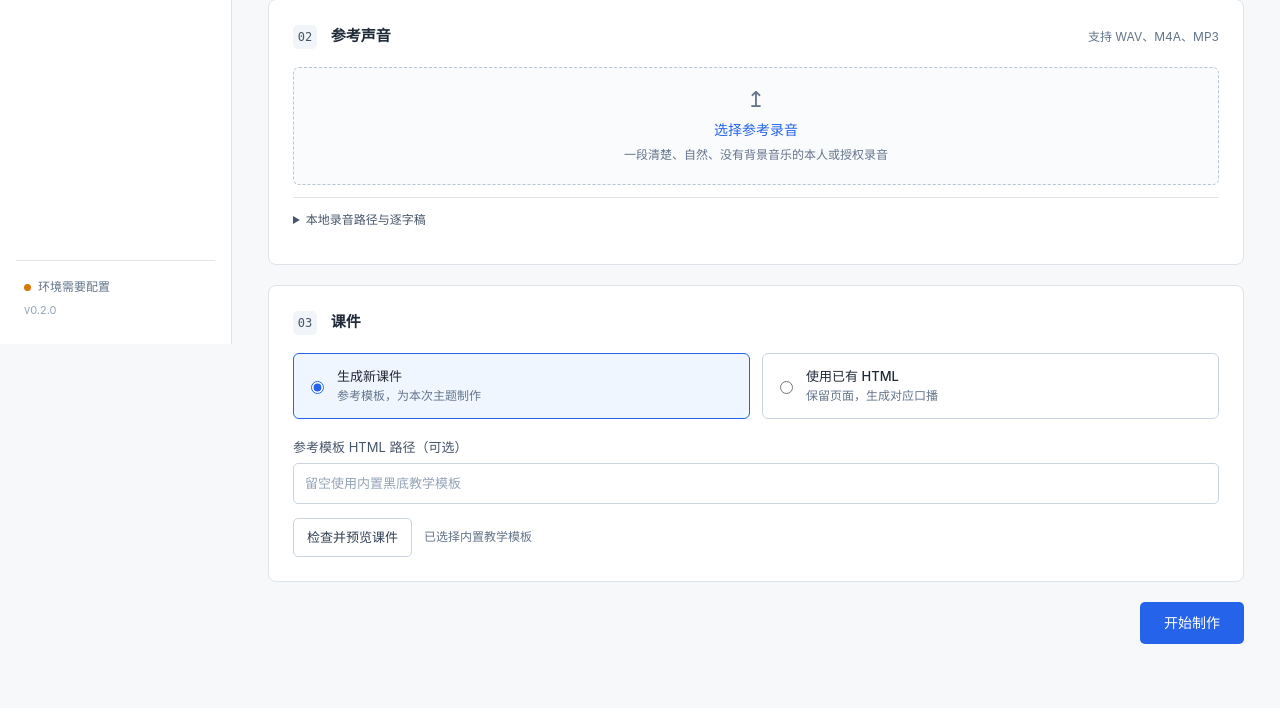
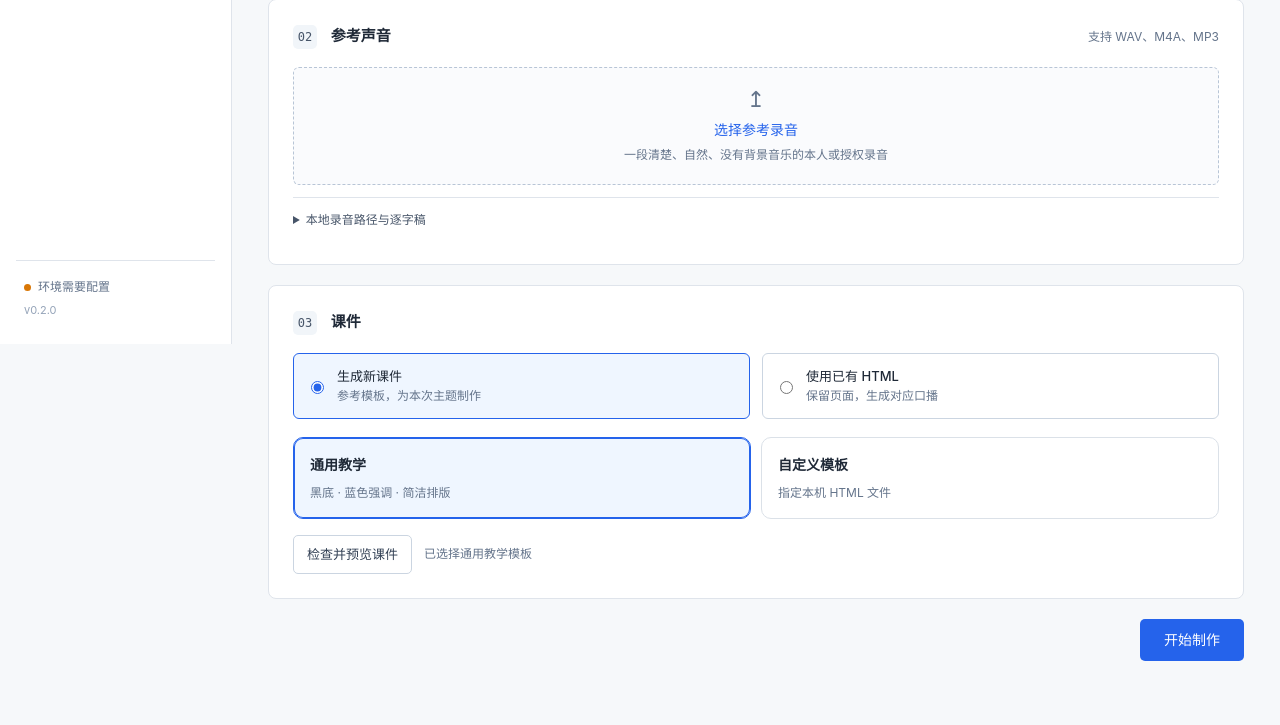
Before and after one commit to g29573537-ai/knowledge-video-studio, a FastAPI app: page / in a window 1280 px wide. Shown: the part 456-1181 px from the top of the page. Before the commit the page ends 1100 px from the top, so only its background shows below. Run offline with FastAPI, Linux system fonts and the light colour scheme; data that the repository does not hold is empty.

Commit message:
Add local brand template picker and custom HTML preview

```diff
--- a/knowledge_video/server.py
+++ b/knowledge_video/server.py
@@ -1,6 +1,7 @@
 from __future__ import annotations
 
 import importlib.util
+import json
 import os
 import shutil
 import uuid
@@ -91,6 +92,37 @@ def create_app(data_dir=None):
     @app.get("/api/template/default")
     def default_template():
         return FileResponse(Path(__file__).parent / "templates/default.html")
+
+    @app.get("/api/templates")
+    def templates():
+        result = []
+        for manifest in sorted((data / "templates").glob("*/template.json")):
+            try:
+                entry = json.loads(manifest.read_text())
+                path = (manifest.parent / entry["file"]).resolve()
+                if (
+                    not path.is_relative_to(manifest.parent.resolve())
+                    or not path.is_file()
+                ):
+                    continue
+                result.append(
+                    {
+                        "id": "local-" + manifest.parent.name,
+                        "name": str(entry["name"]),
+                        "description": str(entry.get("description", "本机模板")),
+                        "path": str(path),
+                    }
+                )
+            except (OSError, ValueError, KeyError, TypeError):
+                continue
+        return result + [
+            {
+                "id": "default",
+                "name": "通用教学",
+                "description": "黑底 · 蓝色强调 · 简洁排版",
+                "path": "",
+            }
+        ]
 
     @app.get("/api/jobs")
     def list_jobs():
--- a/knowledge_video/static/app.js
+++ b/knowledge_video/static/app.js
@@ -101,56 +101,128 @@ $("voiceFile").onchange = () => {
 function mode() {
   return document.querySelector("[name=slidesMode]:checked").value;
 }
+let templateOptions = [
+  {
+    id: "default",
+    name: "通用教学",
+    description: "黑底 · 蓝色强调 · 简洁排版",
+    path: "",
+  },
+];
+let selectedTemplate = "default",
+  previewVersion = 0;
+const userPaths = { generate: "", existing: "" };
+function chosenPath() {
+  if (mode() === "existing" || selectedTemplate === "custom")
+    return $("slidesPath").value.trim();
+  return templateOptions.find((t) => t.id === selectedTemplate)?.path || "";
+}
 function resetTemplate() {
+  previewVersion++;
   templateConfirmed = "";
   $("templatePreview").hidden = true;
-  $("templateStatus").textContent =
-    mode() === "generate" && !$("slidesPath").value
-      ? "已选择内置教学模板"
-      : "请检查并预览选定的 HTML";
-  $("pathLabel").firstChild.textContent =
-    mode() === "existing"
-      ? "已有 HTML slides 的本地路径"
-      : "参考模板 HTML 路径（可选）";
-  $("slidesPath").placeholder =
-    mode() === "existing"
-      ? "/absolute/path/slides.html"
-      : "留空使用内置黑底教学模板";
+  $("templateStatus").textContent = "请检查并预览选定的 HTML";
 }
-document
-  .querySelectorAll("[name=slidesMode]")
-  .forEach((x) => (x.onchange = resetTemplate));
-$("slidesPath").oninput = resetTemplate;
-$("inspect").onclick = async () => {
+function templateUI() {
+  const existing = mode() === "existing";
+  $("templatePicker").hidden = existing;
+  $("pathLabel").hidden = !existing && selectedTemplate !== "custom";
+  $("pathLabel").firstChild.textContent = existing
+    ? "已有 HTML slides 的本地路径"
+    : "自定义模板 HTML 的本地路径";
+  $("slidesPath").placeholder = "/absolute/path/slides.html";
+  $("slidesPath").value = userPaths[mode()];
+  $("templatePicker").replaceChildren(
+    ...[
+      ...templateOptions,
+      { id: "custom", name: "自定义模板", description: "指定本机 HTML 文件" },
+    ].map((t) => {
+      const b = document.createElement("button");
+      b.type = "button";
+      b.className = "template-option";
+      b.setAttribute("aria-pressed", String(selectedTemplate === t.id));
+      const name = document.createElement("b"),
+        desc = document.createElement("small");
+      name.textContent = t.name;
+      desc.textContent = t.description;
+      b.append(name, desc);
+      b.onclick = () => {
+        selectedTemplate = t.id;
+        resetTemplate();
+        templateUI();
+        if (t.id !== "custom") inspectTemplate();
+        else $("slidesPath").focus();
+      };
+      return b;
+    }),
+  );
+  if (!existing && selectedTemplate === "default")
+    $("templateStatus").textContent = "已选择通用教学模板";
+}
+document.querySelectorAll("[name=slidesMode]").forEach(
+  (x) =>
+    (x.onchange = () => {
+      resetTemplate();
+      templateUI();
+      if (mode() === "generate" && selectedTemplate !== "custom")
+        inspectTemplate();
+    }),
+);
+$("slidesPath").oninput = () => {
+  userPaths[mode()] = $("slidesPath").value;
+  resetTemplate();
+};
+async function inspectTemplate() {
+  const version = ++previewVersion,
+    path = chosenPath();
   try {
     $("toast").hidden = true;
-    const path = $("slidesPath").value.trim();
-    if (!path && mode() === "generate") {
+    if (!path && mode() === "generate" && selectedTemplate === "default") {
       templateConfirmed = "default";
-      $("templateStatus").textContent = "已确认内置黑底教学模板";
+      $("templateStatus").textContent = "已确认通用教学模板";
       $("templatePreview").hidden = false;
       $("templatePreview").querySelector("iframe").src =
         "/api/template/default";
       return;
     }
+    if (!path) throw Error("请填写 HTML 文件路径");
+    $("templateStatus").textContent = "正在检查模板…";
     const data = await api("/api/slides/inspect", {
       method: "POST",
       body: JSON.stringify({ path }),
     });
+    if (version !== previewVersion) return;
     templateConfirmed = path;
-    $("templateStatus").textContent = `已确认 · ${data.slides.length} 页`;
+    const name =
+      mode() === "generate"
+        ? templateOptions.find((t) => t.id === selectedTemplate)?.name ||
+          "自定义模板"
+        : "已有课件";
+    $("templateStatus").textContent =
+      `已确认 ${name} · ${data.slides.length} 页`;
     $("templatePreview").hidden = false;
     $("templatePreview").querySelector("iframe").src = data.preview;
   } catch (e) {
-    toast(e.message);
+    if (version === previewVersion) {
+      $("templateStatus").textContent = "检查未通过";
+      toast(e.message);
+    }
   }
-};
+}
+$("inspect").onclick = inspectTemplate;
+templateUI();
+new ResizeObserver(([entry]) => {
+  $("templatePreview").querySelector("iframe").style.transform =
+    `scale(${entry.contentRect.width / 1920})`;
+}).observe($("templatePreview"));
 $("createForm").onsubmit = async (event) => {
   event.preventDefault();
   $("toast").hidden = true;
   $("start").disabled = true;
   try {
-    const path = $("slidesPath").value.trim();
+    const path = chosenPath();
+    if (!path && (mode() === "existing" || selectedTemplate === "custom"))
+      throw Error("请填写 HTML 文件路径");
     if ((path || mode() === "existing") && templateConfirmed !== path)
       throw Error("请先检查并预览选定的课件");
     const file = $("voiceFile").files[0];
@@ -307,6 +379,8 @@ $("resume").onclick = async () => {
 };
 async function boot() {
   try {
+    templateOptions = await api("/api/templates");
+    templateUI();
     const env = await api("/api/system");
     const ready =
       env.ffmpeg && env.node && env.media_installed && env.voice.loaded;
--- a/knowledge_video/static/index.html
+++ b/knowledge_video/static/index.html
@@ -211,7 +211,13 @@
                   ></label
                 >
               </div>
-              <label id="pathLabel"
+              <div
+                id="templatePicker"
+                class="template-picker"
+                role="group"
+                aria-label="参考模板"
+              ></div>
+              <label id="pathLabel" hidden
                 >参考模板 HTML 路径（可选）<input
                   id="slidesPath"
                   placeholder="留空使用内置黑底教学模板"
--- a/knowledge_video/static/style.css
+++ b/knowledge_video/static/style.css
@@ -600,3 +600,57 @@ pre {
     white-space: nowrap;
   }
 }
+
+.template-picker {
+  display: grid;
+  grid-template-columns: repeat(auto-fit, minmax(170px, 1fr));
+  gap: 10px;
+  margin: 16px 0;
+}
+.template-option {
+  text-align: left;
+  display: flex;
+  flex-direction: column;
+  gap: 7px;
+  padding: 16px;
+  border: 1px solid #dbe1e8;
+  border-radius: 10px;
+  background: #fff;
+  color: #1f2937;
+  cursor: pointer;
+}
+.template-option small {
+  font-size: 12px;
+  color: #64748b;
+  font-weight: 400;
+}
+.template-option[aria-pressed="true"] {
+  border-color: #2563eb;
+  background: #eff6ff;
+  box-shadow: inset 0 0 0 1px #2563eb;
+}
+.template-option:focus-visible {
+  outline: 2px solid #2563eb;
+  outline-offset: 3px;
+}
+
+#templatePreview {
+  position: relative;
+  aspect-ratio: 16/9;
+  overflow: hidden;
+  margin-top: 18px;
+  border: 1px solid var(--line);
+  border-radius: 5px;
+  background: #191919;
+}
+#templatePreview iframe {
+  position: absolute;
+  top: 0;
+  left: 0;
+  width: 1920px;
+  height: 1080px;
+  margin: 0;
+  border: 0;
+  border-radius: 0;
+  transform-origin: top left;
+}
```
Also changed, not shown: docs/ACCEPTANCE.md (+6 -1 lines), tests/test_studio.py (+30 -0 lines), README.md.
